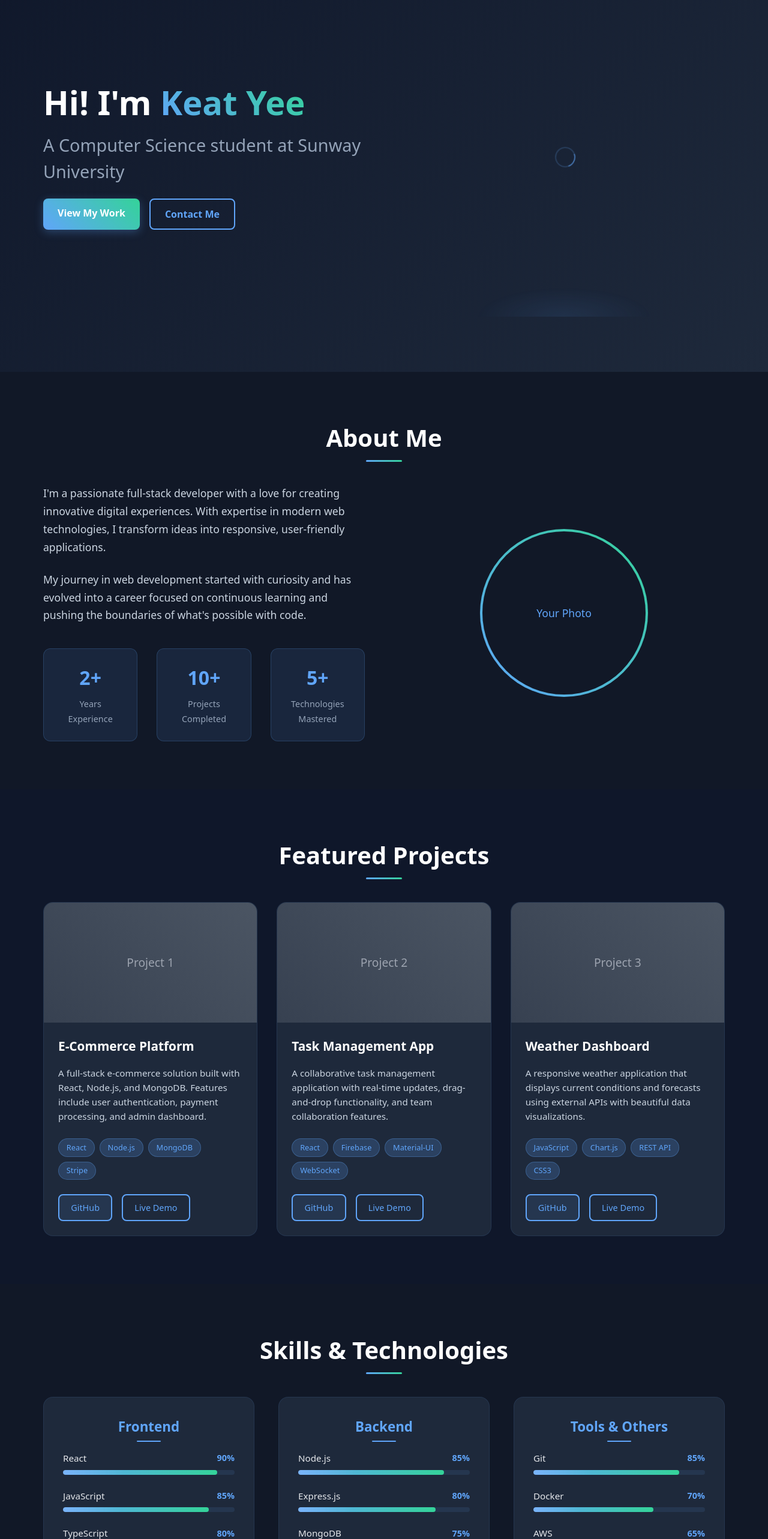
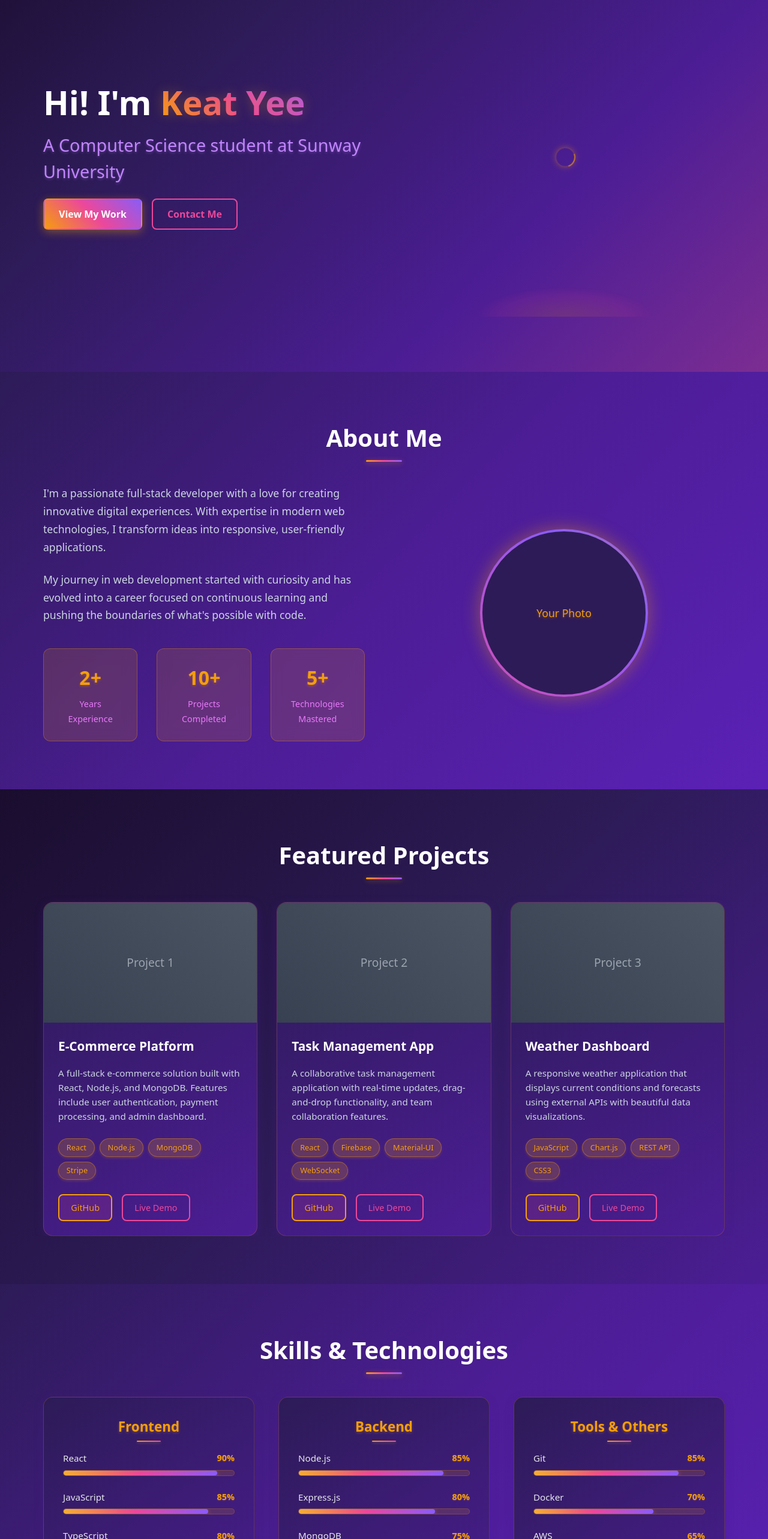
Before and after one commit to KeatYee/KeatYee.github.io, a React (Vite) app in the folder portfolio/: page / in a window 1280 px wide. Shown: the part 180-2746 px from the top of the page at 60% size. Built offline with nearby package versions, Linux system fonts and the light colour scheme.

Commit message:
change theme v2

```diff
--- a/portfolio/src/App.css
+++ b/portfolio/src/App.css
@@ -8,7 +8,7 @@
   width: 100%;
   max-width: 100vw;
   min-height: 100vh;
-  background: #0F172A;
+  background: linear-gradient(135deg, #1a0d2e 0%, #2d1b57 50%, #4c1d95 100%);
   overflow-x: hidden;
   box-sizing: border-box;
 }
@@ -56,8 +56,9 @@ section {
   transform: translateX(-50%);
   width: 60px;
   height: 3px;
-  background: linear-gradient(45deg, #60A5FA, #34D399);
+  background: linear-gradient(45deg, #f59e0b, #ec4899, #8b5cf6);
   border-radius: 2px;
+  box-shadow: 0 2px 8px rgba(245, 158, 11, 0.4);
 }
 
 /* Utility classes */
--- a/portfolio/src/components/About.css
+++ b/portfolio/src/components/About.css
@@ -1,6 +1,6 @@
 .about {
   padding: 5rem 0;
-  background: #111827;
+  background: linear-gradient(135deg, #2d1b57 0%, #4c1d95 50%, #5b21b6 100%);
 }
 
 .about .container {
@@ -25,8 +25,9 @@
   transform: translateX(-50%);
   width: 60px;
   height: 3px;
-  background: linear-gradient(45deg, #60A5FA, #34D399);
+  background: linear-gradient(45deg, #f59e0b, #ec4899, #8b5cf6);
   border-radius: 2px;
+  box-shadow: 0 2px 8px rgba(245, 158, 11, 0.4);
 }
 
 .about-content {
@@ -53,22 +54,31 @@
 .stat {
   text-align: center;
   padding: 1.5rem;
-  background: rgba(96, 165, 250, 0.1);
+  background: rgba(245, 158, 11, 0.15);
   border-radius: 12px;
-  border: 1px solid rgba(96, 165, 250, 0.2);
+  border: 1px solid rgba(245, 158, 11, 0.3);
+  backdrop-filter: blur(10px);
+  transition: all 0.3s ease;
+}
+
+.stat:hover {
+  transform: translateY(-5px);
+  box-shadow: 0 10px 25px rgba(245, 158, 11, 0.2);
 }
 
 .stat h3 {
   font-size: 2rem;
-  color: #60A5FA;
+  color: #f59e0b;
   margin: 0 0 0.5rem 0;
   font-weight: bold;
+  text-shadow: 0 2px 4px rgba(245, 158, 11, 0.3);
 }
 
 .stat p {
-  color: #94A3B8;
+  color: #e879f9;
   margin: 0;
   font-size: 0.9rem;
+  font-weight: 500;
 }
 
 .about-image {
@@ -85,12 +95,15 @@
   width: 280px;
   height: 280px;
   border-radius: 50%;
-  background: linear-gradient(45deg, #60A5FA, #34D399);
+  background: linear-gradient(45deg, #f59e0b, #ec4899, #8b5cf6, #f59e0b);
+  background-size: 300% 300%;
+  animation: gradientShift 4s ease infinite;
   display: flex;
   align-items: center;
   justify-content: center;
   position: relative;
   overflow: hidden;
+  box-shadow: 0 0 30px rgba(245, 158, 11, 0.4);
 }
 
 .profile-circle::before {
@@ -100,16 +113,26 @@
   left: 4px;
   right: 4px;
   bottom: 4px;
-  background: #111827;
+  background: #2d1b57;
   border-radius: 50%;
 }
 
 .profile-circle span {
   position: relative;
   z-index: 2;
-  color: #60A5FA;
+  color: #f59e0b;
   font-size: 1.1rem;
   font-weight: 500;
+  text-shadow: 0 2px 4px rgba(245, 158, 11, 0.3);
+}
+
+@keyframes gradientShift {
+  0%, 100% {
+    background-position: 0% 50%;
+  }
+  50% {
+    background-position: 100% 50%;
+  }
 }
 
 @media (max-width: 768px) {
--- a/portfolio/src/components/Footer.css
+++ b/portfolio/src/components/Footer.css
@@ -1,7 +1,8 @@
 .footer {
-  background: #111827;
-  border-top: 1px solid rgba(96, 165, 250, 0.1);
+  background: linear-gradient(135deg, #2d1b57 0%, #1a0d2e 100%);
+  border-top: 1px solid rgba(245, 158, 11, 0.2);
   padding: 2rem 0;
+  box-shadow: 0 -4px 20px rgba(45, 27, 87, 0.3);
 }
 
 .footer .container {
@@ -26,18 +27,20 @@
 
 .footer-text p:first-child {
   font-weight: 500;
-  color: #CBD5E1;
+  color: #e879f9;
 }
 
 .footer-links a {
-  color: #60A5FA;
+  color: #f59e0b;
   text-decoration: none;
   font-weight: 500;
-  transition: color 0.3s ease;
+  transition: all 0.3s ease;
+  text-shadow: 0 1px 2px rgba(245, 158, 11, 0.3);
 }
 
 .footer-links a:hover {
-  color: #34D399;
+  color: #ec4899;
+  text-shadow: 0 2px 4px rgba(236, 72, 153, 0.4);
 }
 
 @media (max-width: 768px) {
--- a/portfolio/src/components/Header.css
+++ b/portfolio/src/components/Header.css
@@ -3,11 +3,12 @@
   top: 0;
   left: 0;
   width: 100%;
-  background: rgba(17, 24, 39, 0.95);
+  background: rgba(45, 27, 87, 0.95);
   backdrop-filter: blur(10px);
   z-index: 1000;
   padding: 1rem 0;
-  border-bottom: 1px solid rgba(255, 255, 255, 0.1);
+  border-bottom: 1px solid rgba(245, 158, 11, 0.2);
+  box-shadow: 0 4px 20px rgba(45, 27, 87, 0.3);
 }
 
 .header .container {
@@ -20,10 +21,11 @@
 }
 
 .logo h2 {
-  color: #60A5FA;
+  color: #f59e0b;
   margin: 0;
   font-size: 1.5rem;
   font-weight: bold;
+  text-shadow: 0 2px 8px rgba(245, 158, 11, 0.4);
 }
 
 .nav ul {
@@ -35,15 +37,16 @@
 }
 
 .nav a {
-  color: #E5E7EB;
+  color: #e879f9;
   text-decoration: none;
   font-weight: 500;
-  transition: color 0.3s ease;
+  transition: all 0.3s ease;
   position: relative;
 }
 
 .nav a:hover {
-  color: #60A5FA;
+  color: #f59e0b;
+  text-shadow: 0 2px 4px rgba(245, 158, 11, 0.3);
 }
 
 .nav a::after {
@@ -53,7 +56,7 @@
   left: 0;
   width: 0;
   height: 2px;
-  background: #60A5FA;
+  background: linear-gradient(45deg, #f59e0b, #ec4899);
   transition: width 0.3s ease;
 }
 
--- a/portfolio/src/components/Hero.css
+++ b/portfolio/src/components/Hero.css
@@ -4,7 +4,7 @@
   min-height: 100vh;
   display: flex;
   align-items: center;
-  background: linear-gradient(135deg, #0F172A 0%, #1E293B 100%);
+  background: linear-gradient(135deg, #1a0d2e 0%, #2d1b57 30%, #4c1d95 70%, #7c2d92 100%);
   position: relative;
   overflow: hidden;
   padding-top: 80px;
@@ -37,26 +37,29 @@
 }
 
 .highlight {
-  color: #60A5FA;
-  background: linear-gradient(45deg, #60A5FA, #34D399);
+  color: #f59e0b;
+  background: linear-gradient(45deg, #f59e0b, #ec4899, #a855f7);
   -webkit-background-clip: text;
   -webkit-text-fill-color: transparent;
   background-clip: text;
+  text-shadow: 0 0 20px rgba(245, 158, 11, 0.3);
 }
 
 .hero-subtitle {
   font-size: 1.8rem;
-  color: #94A3B8;
+  color: #c084fc;
   margin: 0 0 1.5rem 0;
   font-weight: 500;
+  text-shadow: 0 2px 4px rgba(192, 132, 252, 0.3);
 }
 
 .hero-description {
   font-size: 1.1rem;
-  color: #CBD5E1;
+  color: #e879f9;
   line-height: 1.6;
   margin: 0 0 2.5rem 0;
   max-width: 500px;
+  text-shadow: 0 1px 2px rgba(232, 121, 249, 0.3);
 }
 
 .hero-buttons {
@@ -75,26 +78,29 @@
 }
 
 .btn-primary {
-  background: linear-gradient(45deg, #60A5FA, #34D399);
+  background: linear-gradient(45deg, #f59e0b, #ec4899, #8b5cf6);
   color: white;
-  box-shadow: 0 4px 15px rgba(96, 165, 250, 0.3);
+  box-shadow: 0 4px 15px rgba(245, 158, 11, 0.4);
+  border: 2px solid transparent;
 }
 
 .btn-primary:hover {
   transform: translateY(-2px);
-  box-shadow: 0 6px 20px rgba(96, 165, 250, 0.4);
+  box-shadow: 0 6px 25px rgba(245, 158, 11, 0.6);
+  background: linear-gradient(45deg, #fbbf24, #f472b6, #a855f7);
 }
 
 .btn-secondary {
   background: transparent;
-  color: #60A5FA;
-  border: 2px solid #60A5FA;
+  color: #ec4899;
+  border: 2px solid #ec4899;
 }
 
 .btn-secondary:hover {
-  background: #60A5FA;
+  background: linear-gradient(45deg, #ec4899, #8b5cf6);
   color: white;
   transform: translateY(-2px);
+  box-shadow: 0 4px 15px rgba(236, 72, 153, 0.4);
 }
 
 .hero-visual {
@@ -114,7 +120,7 @@
   transform: translateX(-50%);
   width: 300px;
   height: 100px;
-  background: radial-gradient(ellipse, rgba(96, 165, 250, 0.3) 0%, transparent 70%);
+  background: radial-gradient(ellipse, rgba(245, 158, 11, 0.4) 0%, rgba(236, 72, 153, 0.3) 50%, transparent 70%);
   border-radius: 50%;
   z-index: -1;
   animation: glowPulse 3s ease-in-out infinite;
@@ -154,11 +160,12 @@
   width: 30px;
   height: 30px;
   margin: -15px 0 0 -15px;
-  border: 2px solid rgba(96, 165, 250, 0.2);
-  border-top: 2px solid rgba(96, 165, 250, 0.6);
+  border: 2px solid rgba(245, 158, 11, 0.2);
+  border-top: 2px solid rgba(245, 158, 11, 0.7);
   border-radius: 50%;
   animation: splineLoading 1s linear infinite;
   z-index: 1;
+  box-shadow: 0 0 10px rgba(245, 158, 11, 0.3);
 }
 
 .spline-container canvas + * {
@@ -274,6 +281,7 @@
 }
 
 .animate-text-2:hover {
-  color: #60A5FA;
+  color: #f59e0b;
   transition: color 0.3s ease;
+  text-shadow: 0 2px 8px rgba(245, 158, 11, 0.4);
 }
--- a/portfolio/src/components/Projects.css
+++ b/portfolio/src/components/Projects.css
@@ -1,6 +1,6 @@
 .projects {
   padding: 5rem 0;
-  background: #0F172A;
+  background: linear-gradient(135deg, #1a0d2e 0%, #2d1b57 50%, #4c1d95 100%);
 }
 
 .projects .container {
@@ -19,17 +19,18 @@
 }
 
 .project-card {
-  background: #1E293B;
+  background: linear-gradient(145deg, #2d1b57, #4c1d95);
   border-radius: 16px;
   overflow: hidden;
   transition: all 0.3s ease;
-  border: 1px solid rgba(96, 165, 250, 0.1);
+  border: 1px solid rgba(245, 158, 11, 0.2);
+  box-shadow: 0 4px 15px rgba(76, 29, 149, 0.3);
 }
 
 .project-card:hover {
   transform: translateY(-10px);
-  box-shadow: 0 20px 40px rgba(96, 165, 250, 0.2);
-  border-color: rgba(96, 165, 250, 0.3);
+  box-shadow: 0 20px 40px rgba(245, 158, 11, 0.3);
+  border-color: rgba(245, 158, 11, 0.5);
 }
 
 .project-image {
@@ -76,13 +77,14 @@
 }
 
 .tech-tag {
-  background: rgba(96, 165, 250, 0.2);
-  color: #60A5FA;
+  background: rgba(245, 158, 11, 0.2);
+  color: #f59e0b;
   padding: 0.3rem 0.8rem;
   border-radius: 20px;
   font-size: 0.8rem;
   font-weight: 500;
-  border: 1px solid rgba(96, 165, 250, 0.3);
+  border: 1px solid rgba(245, 158, 11, 0.4);
+  box-shadow: 0 2px 4px rgba(245, 158, 11, 0.2);
 }
 
 .project-links {
@@ -96,9 +98,9 @@
   gap: 0.5rem;
   padding: 0.6rem 1.2rem;
   background: transparent;
-  color: #60A5FA;
+  color: #ec4899;
   text-decoration: none;
-  border: 2px solid #60A5FA;
+  border: 2px solid #ec4899;
   border-radius: 8px;
   font-size: 0.9rem;
   font-weight: 500;
@@ -106,17 +108,21 @@
 }
 
 .project-link:hover {
-  background: #60A5FA;
+  background: linear-gradient(45deg, #ec4899, #8b5cf6);
   color: white;
   transform: translateY(-2px);
+  box-shadow: 0 4px 15px rgba(236, 72, 153, 0.4);
 }
 
 .project-link:first-child {
-  background: rgba(96, 165, 250, 0.1);
+  background: rgba(236, 72, 153, 0.15);
+  color: #f59e0b;
+  border-color: #f59e0b;
 }
 
 .project-link:first-child:hover {
-  background: #60A5FA;
+  background: linear-gradient(45deg, #f59e0b, #ec4899);
+  color: white;
 }
 
 @media (max-width: 768px) {
--- a/portfolio/src/components/Skills.css
+++ b/portfolio/src/components/Skills.css
@@ -1,6 +1,6 @@
 .skills {
   padding: 5rem 0;
-  background: #111827;
+  background: linear-gradient(135deg, #2d1b57 0%, #4c1d95 50%, #5b21b6 100%);
 }
 
 .skills .container {
@@ -19,25 +19,28 @@
 }
 
 .skill-category {
-  background: #1E293B;
+  background: linear-gradient(145deg, #2d1b57, #4c1d95);
   padding: 2rem;
   border-radius: 16px;
-  border: 1px solid rgba(96, 165, 250, 0.1);
+  border: 1px solid rgba(245, 158, 11, 0.2);
   transition: all 0.3s ease;
+  box-shadow: 0 4px 15px rgba(76, 29, 149, 0.3);
 }
 
 .skill-category:hover {
-  border-color: rgba(96, 165, 250, 0.3);
-  box-shadow: 0 10px 30px rgba(96, 165, 250, 0.1);
+  border-color: rgba(245, 158, 11, 0.4);
+  box-shadow: 0 10px 30px rgba(245, 158, 11, 0.3);
+  transform: translateY(-5px);
 }
 
 .category-title {
-  color: #60A5FA;
+  color: #f59e0b;
   font-size: 1.4rem;
   margin: 0 0 1.5rem 0;
   font-weight: 600;
   text-align: center;
   position: relative;
+  text-shadow: 0 2px 4px rgba(245, 158, 11, 0.3);
 }
 
 .category-title::after {
@@ -48,8 +51,9 @@
   transform: translateX(-50%);
   width: 40px;
   height: 2px;
-  background: #60A5FA;
+  background: linear-gradient(45deg, #f59e0b, #ec4899);
   border-radius: 1px;
+  box-shadow: 0 2px 4px rgba(245, 158, 11, 0.3);
 }
 
 .skills-list {
@@ -77,26 +81,29 @@
 }
 
 .skill-percentage {
-  color: #60A5FA;
+  color: #f59e0b;
   font-weight: 600;
   font-size: 0.9rem;
+  text-shadow: 0 1px 2px rgba(245, 158, 11, 0.3);
 }
 
 .skill-bar {
   width: 100%;
-  height: 8px;
-  background: rgba(96, 165, 250, 0.1);
-  border-radius: 4px;
+  height: 10px;
+  background: rgba(245, 158, 11, 0.15);
+  border-radius: 5px;
   overflow: hidden;
   position: relative;
+  border: 1px solid rgba(245, 158, 11, 0.2);
 }
 
 .skill-progress {
   height: 100%;
-  background: linear-gradient(90deg, #60A5FA, #34D399);
+  background: linear-gradient(90deg, #f59e0b, #ec4899, #8b5cf6);
   border-radius: 4px;
   transition: width 1s ease-in-out;
   position: relative;
+  box-shadow: 0 2px 8px rgba(245, 158, 11, 0.4);
 }
 
 .skill-progress::after {
```
Also changed, not shown: portfolio/src/components/Contact.css (+12 -7 lines), portfolio/src/index.css (+10 -10 lines).
